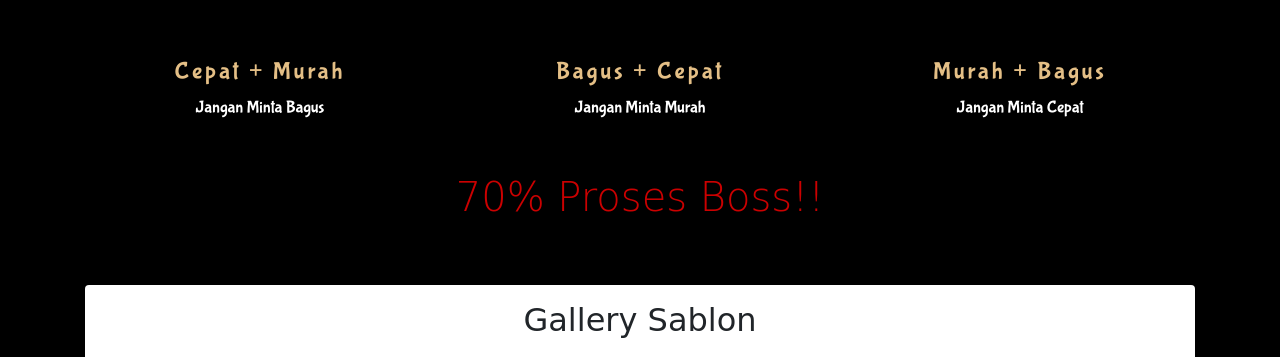
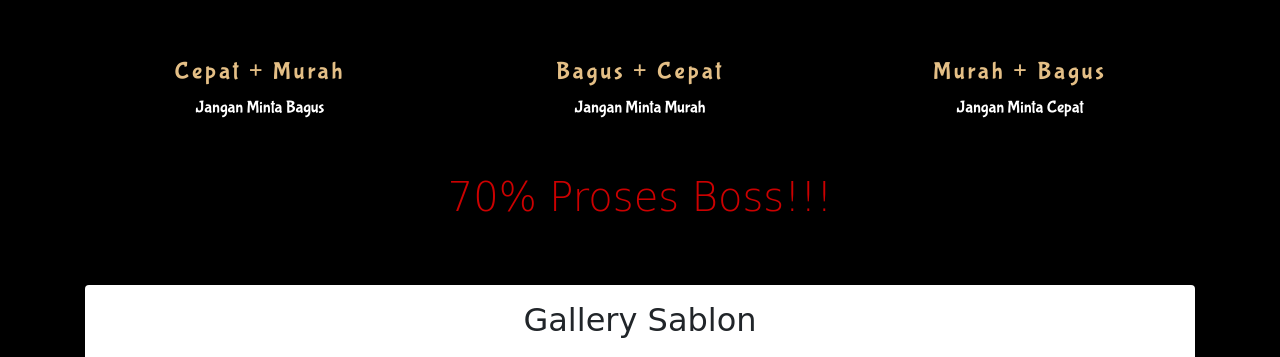
Before and after one commit to akhmadt9/akhmadt9.github.io, a plain HTML site: page index.html in a window 1280 px wide. Shown: the part 420-777 px from the top of the page. Drawn offline with Linux system fonts and the light colour scheme; a web font is replaced by a local one.

Commit message:
Update index.html

```diff
--- a/index.html
+++ b/index.html
@@ -84,7 +84,7 @@
         <div class="col mb-4">
           <div class="row row-cols-3 row-cols-sm-3 row-cols-md-3">
             <div class="col animated fadeInUp">
-              <h1 class="prog text-red accent-4"><span id="value">0</span>% Proses Boss!!</h1>
+              <h1 class="prog text-red accent-4"><span id="value">0</span>% Proses Boss!!!</h1>
             </div>
           </div>
         </div>
```
